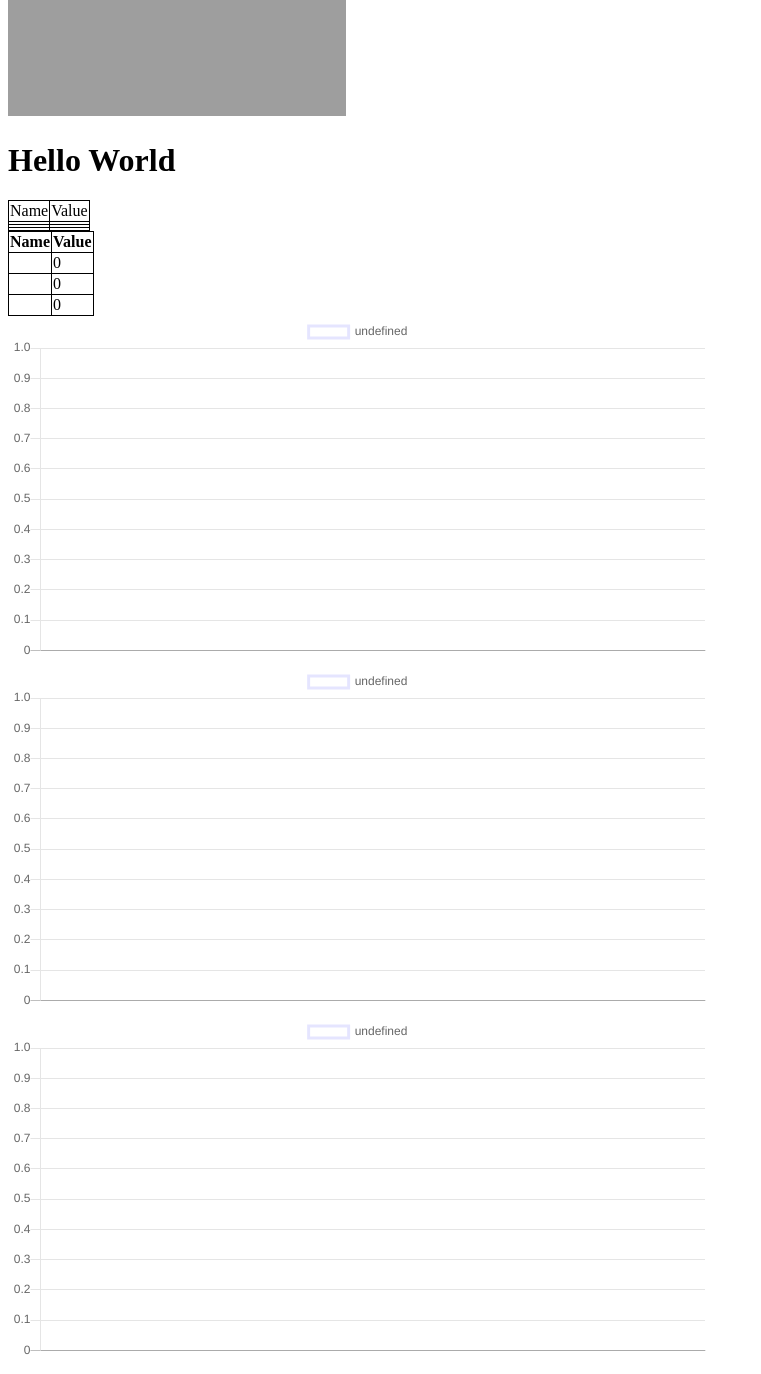
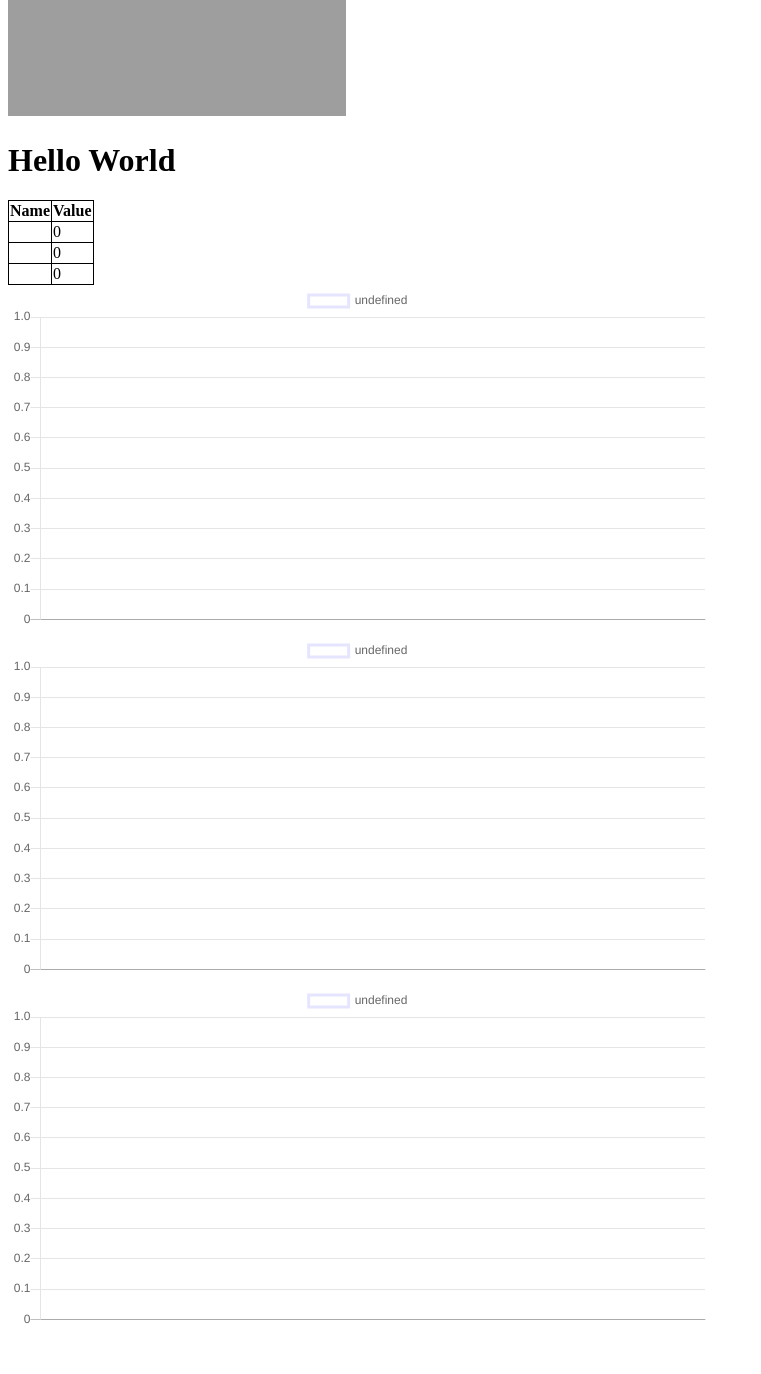
Before and after one commit to TER-Sensors-and-Microcontrollers/sensors-microcontrollers-25-26, a Flask app: template houston/templates/index.html in a window 1280 px wide. Shown: the part 145-1519 px from the top of the page, without its empty margins (0-761 px from the left). After the commit the page ends 1468 px from the top, so only its background shows below. Run offline with Flask 3, Linux system fonts and the light colour scheme; the template is opened without the code that fills it, so the values that code supplies are empty; some libraries are stand-ins or nearby versions; grey boxes are pictures that could not be loaded.

Commit message:
Updating table and graphs with sample data read from serial

```diff
--- a/houston/app.py
+++ b/houston/app.py
@@ -47,13 +47,13 @@
     cursor = db.cursor()
     data_to_send = []
 
-    cursor.execute("SELECT * FROM sensor_readings WHERE name = 'motor temp' AND timestamp = (SELECT MAX(timestamp) FROM sensor_readings WHERE name = 'motor temp')")
+    cursor.execute("SELECT * FROM sensor_readings WHERE name = 'test_data1' AND timestamp = (SELECT MAX(timestamp) FROM sensor_readings WHERE name = 'test_data1')")
     rows = cursor.fetchall()
     row1 = Data_Point(rows[0][0], rows[0][1], rows[0][2], rows[0][3], rows[0][4])
 
     data_to_send.append(row1)
 
-    cursor.execute("SELECT * FROM sensor_readings WHERE name = 'battery' AND timestamp = (SELECT MAX(timestamp) FROM sensor_readings WHERE name = 'battery')")
+    cursor.execute("SELECT * FROM sensor_readings WHERE name = 'test_data2' AND timestamp = (SELECT MAX(timestamp) FROM sensor_readings WHERE name = 'test_data2')")
     rows1 = cursor.fetchall()
     row2 = Data_Point(rows1[0][0], rows1[0][1], rows1[0][2], rows1[0][3], rows1[0][4])
 
@@ -61,7 +61,7 @@
     #value2 = rows1[0][3]
     #data_to_send.append(value2)
 
-    cursor.execute("SELECT * FROM sensor_readings WHERE name = 'pressure' AND timestamp = (SELECT MAX(timestamp) FROM sensor_readings WHERE name = 'pressure')")
+    cursor.execute("SELECT * FROM sensor_readings WHERE name = 'test_data3' AND timestamp = (SELECT MAX(timestamp) FROM sensor_readings WHERE name = 'test_data3')")
     rows2 = cursor.fetchall()
     row3 = Data_Point(rows2[0][0], rows2[0][1], rows2[0][2], rows2[0][3], rows2[0][4])
 
--- a/houston/templates/index.html
+++ b/houston/templates/index.html
@@ -36,24 +36,6 @@
             border: 1px solid black; border-collapse: collapse;
             }
         </style>
-        <table>
-            <tr>
-                <td>Name</td>
-                <td>Value</td>
-            </tr>
-            <tr>
-                <td>{{ data[0].name }}</td>
-                <td>{{ data[0].data }} </td>
-            </tr>
-            <tr>
-                <td>{{ data[1].name }}</td>
-                <td>{{ data[1].data }}</td>
-            </tr>
-            <tr>
-                <td>{{ data[2].name }}</td>
-                <td>{{ data[2].data }}</td>
-            </tr>
-        </table>
         <div id = "tableContainer"></div>
             <script>
 
@@ -106,11 +88,11 @@
                     if (!response1.ok) {
                     throw new Error(`HTTP error! status: ${response1.status}`);
                     }
-                    const response2 = await fetch('/get_test/2');
+                    const response2 = await fetch('/get_test/36');
                     if (!response2.ok) {
                     throw new Error(`HTTP error! status: ${response2.status}`);
                     }
-                    const response3 = await fetch('/get_test/3');
+                    const response3 = await fetch('/get_test/37');
                     if (!response3.ok) {
                     throw new Error(`HTTP error! status: ${response3.status}`);
                     }
@@ -163,11 +145,11 @@
                     if (!response1.ok) {
                     throw new Error(`HTTP error! status: ${response1.status}`);
                     }
-                    const response2 = await fetch('/get_test/2');
+                    const response2 = await fetch('/get_test/36');
                     if (!response2.ok) {
                     throw new Error(`HTTP error! status: ${response2.status}`);
                     }
-                    const response3 = await fetch('/get_test/3');
+                    const response3 = await fetch('/get_test/37');
                     if (!response3.ok) {
                     throw new Error(`HTTP error! status: ${response3.status}`);
                     }
```
Also changed, not shown: houston/test/serial-demo.py (+22 -17 lines).
